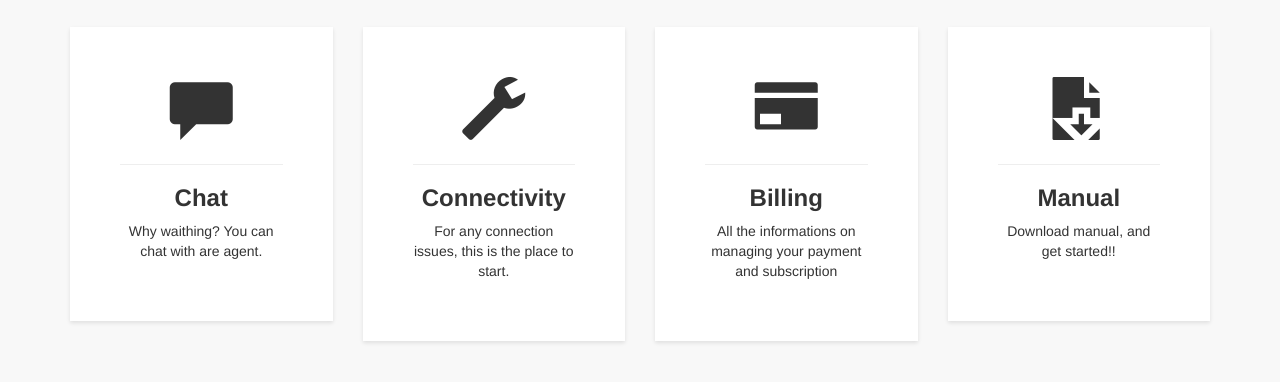
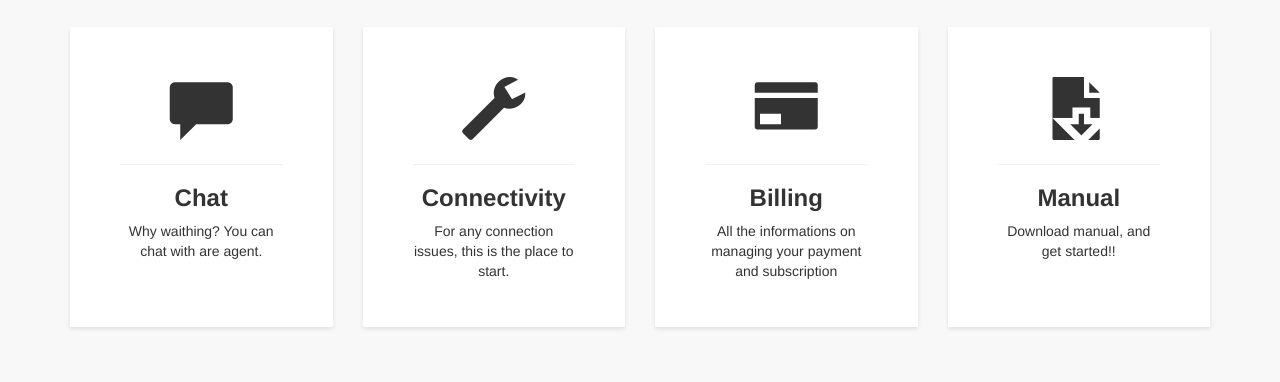
Before and after one commit to skgandhi44/IS117-SG-FinalProject, a plain HTML site: page docs/support.html in a window 1280 px wide. Shown: the part 372-754 px from the top of the page. Drawn offline with nearby package versions, Linux system fonts and the light colour scheme.

Commit message:
made same heigh for cards

```diff
--- a/docs/css/style.css
+++ b/docs/css/style.css
@@ -84,6 +84,8 @@ span.glyphicon{
 
 #iconCard1, #iconCard2, #iconCard3, #iconCard4{
     padding: 50px;
+    height: 300px;
+    width: 100%;
     text-align: center;
     background-color: white;
     margin-bottom: 30px;
```
